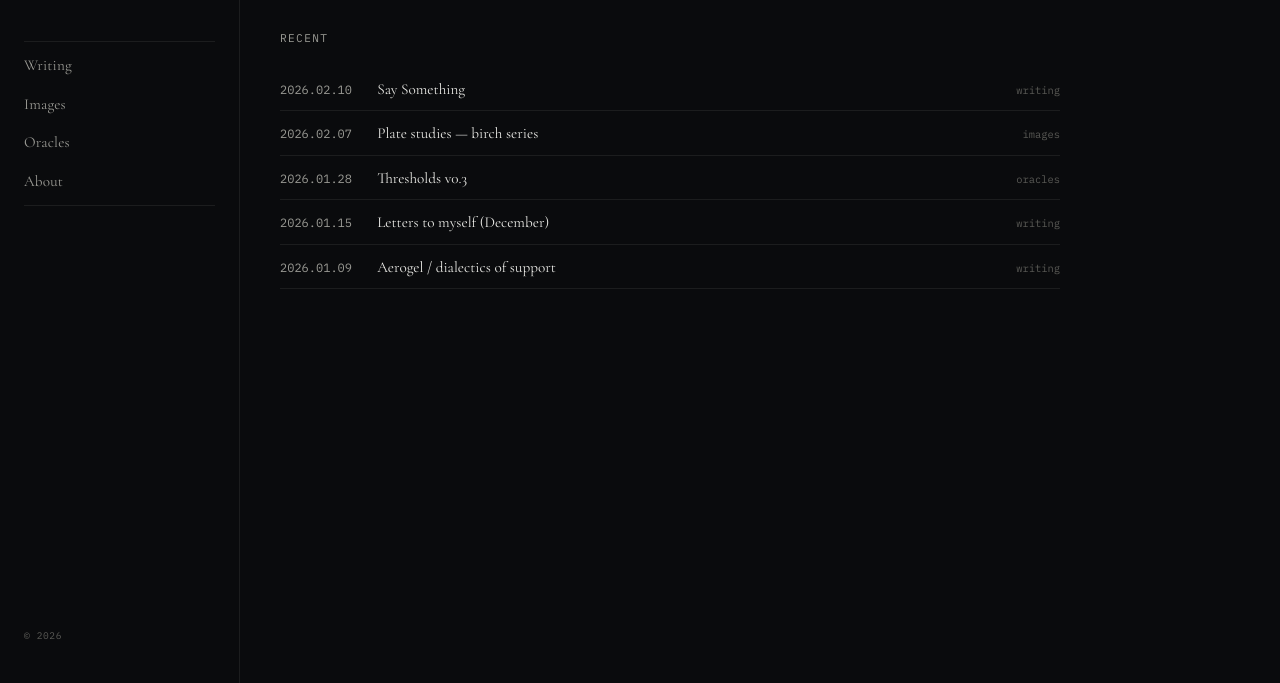
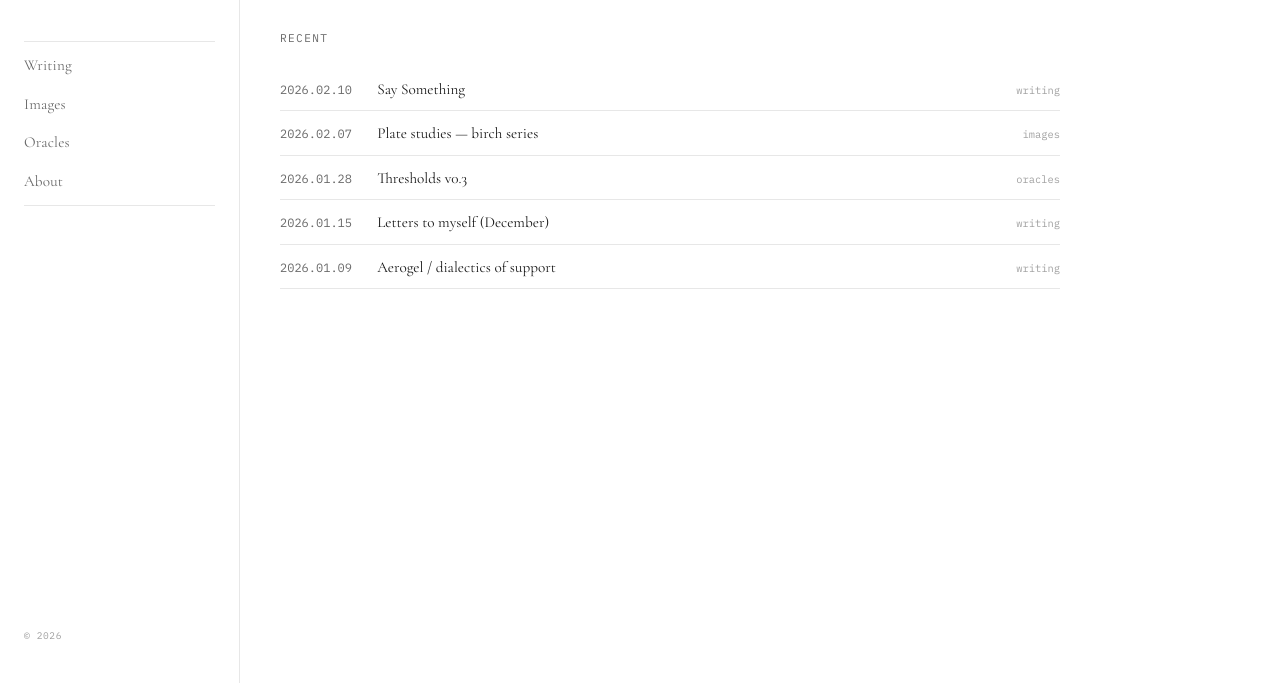
Before and after one commit to coliohso/totem-pass, a plain HTML site: page index.html in a window 1280 px wide. Shown: the part 117-800 px from the top of the page. Drawn offline with nearby package versions, Linux system fonts and the light colour scheme.

Commit message:
Update style.css

```diff
--- a/css/style.css
+++ b/css/style.css
@@ -1,11 +1,11 @@
 @import url('https://fonts.googleapis.com/css2?family=Cormorant+Garamond:ital,wght@0,300;0,400;0,500;0,600;1,300;1,400&family=IBM+Plex+Mono:wght@300;400&display=swap');
 
 :root {
-  --bg: #0a0b0d;
-  --fg: #e8e8e4;
-  --muted: #9a9a94;
-  --dim: #5a5a56;
-  --line: rgba(232, 232, 228, 0.08);
+  --bg: #ffffff;
+  --fg: #1a1a1a;
+  --muted: #6a6a6a;
+  --dim: #a0a0a0;
+  --line: rgba(20, 20, 20, 0.1);
   --serif: 'Cormorant Garamond', Georgia, serif;
   --mono: 'IBM Plex Mono', 'SF Mono', monospace;
 }
```
